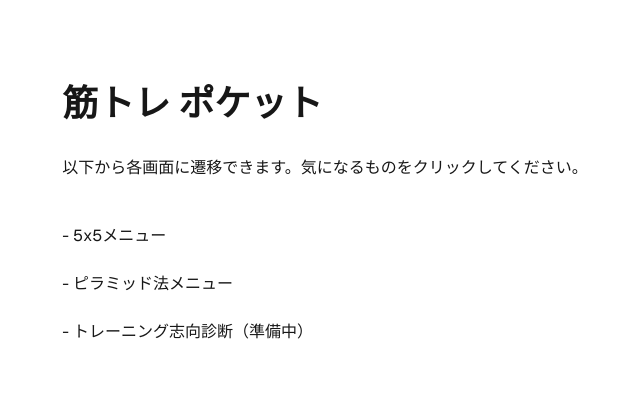
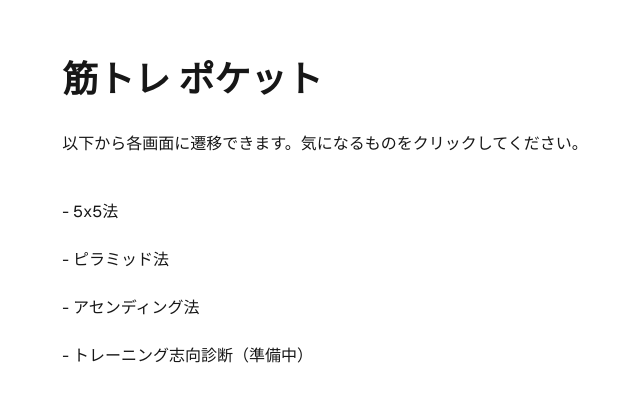
Before and after one commit to y-soliloquy/kintore-pocket-frontend, a Next.js app: page / in a window 1280 px wide. Shown: the part 180-582 px from the top of the page, without its empty margins (315-955 px from the left). Built offline with nearby package versions, Linux system fonts and the light colour scheme.

Commit message:
アセンディング法のページを追加

```diff
--- /dev/null
+++ b/src/app/ascending/page.tsx
@@ -0,0 +1,15 @@
+'use server'
+
+import MenuTable from "../components/menu_table"
+
+export default async function AscengingPage() {
+    return (
+        <main className="p-6">
+        <h1 className='text-2xl font-bold p-6'>アセンディング法</h1>
+        <div className="p-6">
+            <p>セットを重ねるたびに扱う重要を増やし、最終的に高重量を扱うセットでトレーニングを締めるメニューです。</p>
+        </div>
+        <MenuTable menuTemplate={process.env.NEXT_PUBLIC_ASCENDING_MENU}></MenuTable>
+        </main>
+    )
+}
--- a/src/app/components/menu_table.tsx
+++ b/src/app/components/menu_table.tsx
@@ -14,7 +14,7 @@ export default function MenuTable({menuTemplate}: Props) {
         e.preventDefault()
 
         try {
-          const res = await fetch(`${process.env.NEXT_PUBLIC_API_URL}/5times5?template=${menuTemplate}`, {
+          const res = await fetch(`${process.env.NEXT_PUBLIC_API_URL}/training_menu?template=${menuTemplate}`, {
             method: 'POST',
             headers: {
               'Content-Type': 'application/json',
--- a/src/app/page.tsx
+++ b/src/app/page.tsx
@@ -12,10 +12,13 @@ export default function Home() {
         </div>
         <div>
           <h2 className="py-3">
-            <Link href="/fivetimesfive">- 5x5メニュー</Link>
+            <Link href="/fivetimesfive">- 5x5法</Link>
           </h2>
           <h2 className="py-3">
-            <Link href="/fivetimesfive">- ピラミッド法メニュー</Link>
+            <Link href="/fivetimesfive">- ピラミッド法</Link>
+          </h2>
+          <h2 className="py-3">
+            <Link href="/ascending">- アセンディング法</Link>
           </h2>
           <h2 className="py-3">
             <Link href="#">- トレーニング志向診断（準備中）</Link>
```
